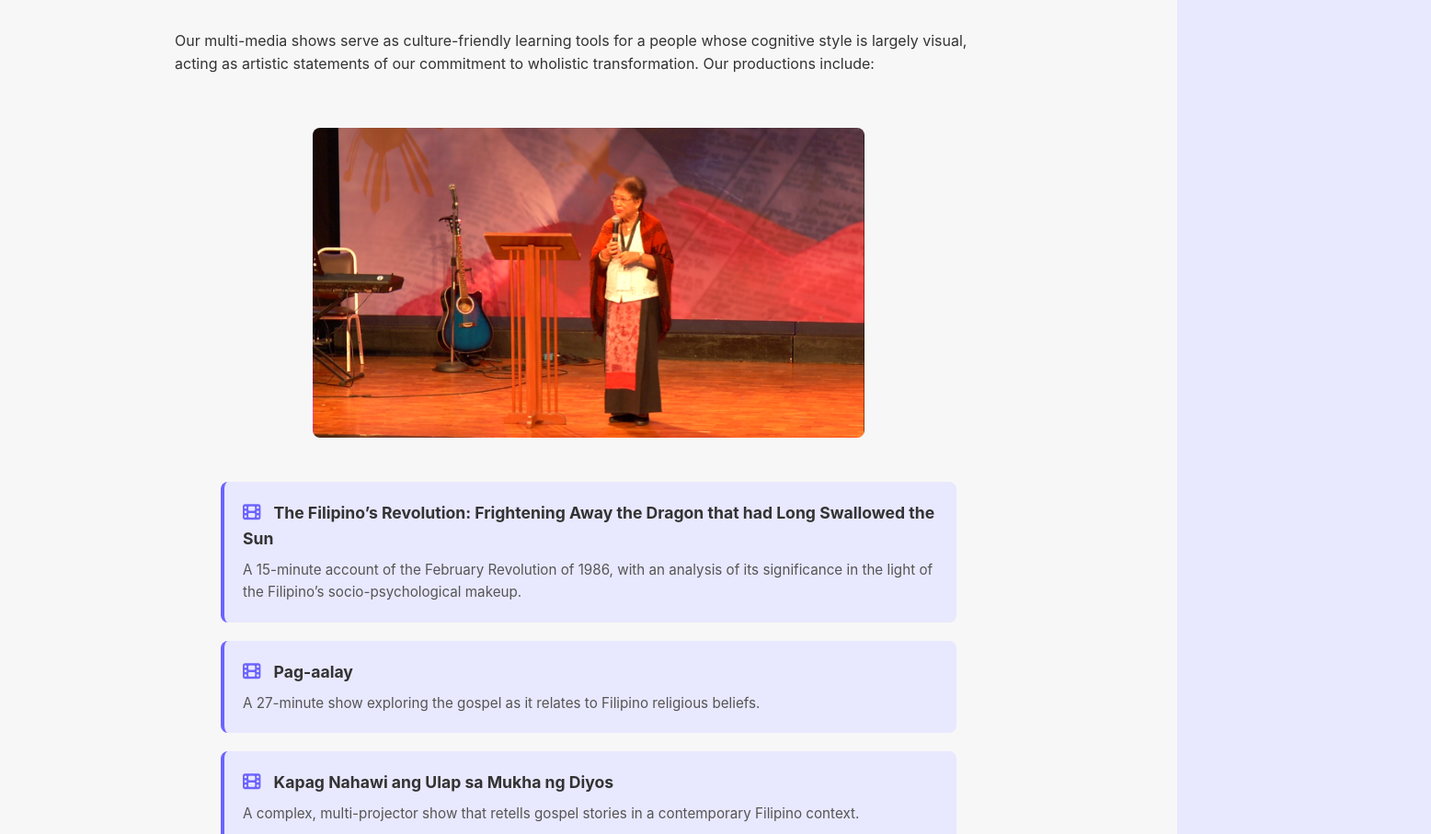
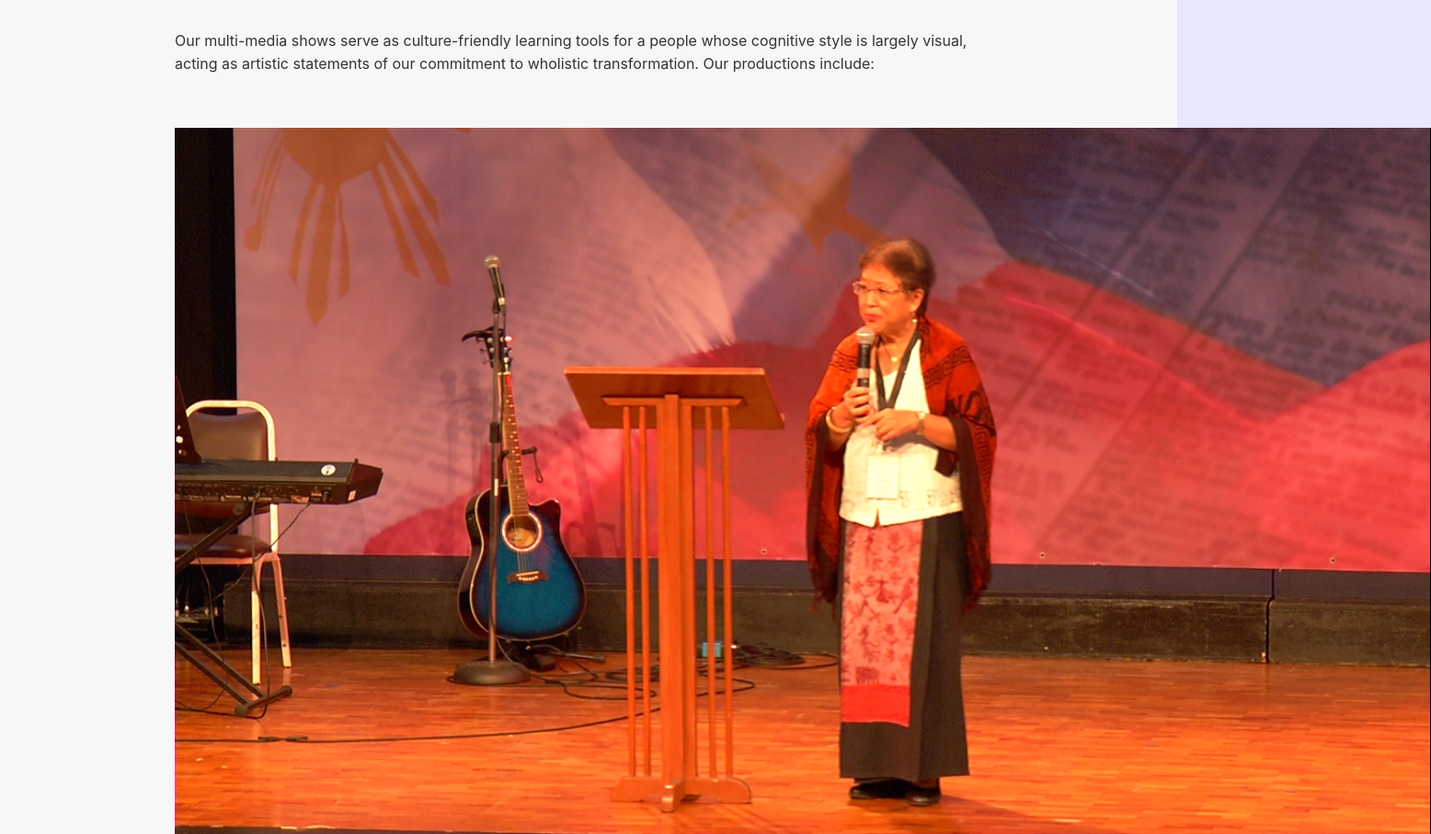
Before and after one commit to marvingregormrzyglod/isacc, a plain HTML site: page advocacy.html in a window 1280 px wide. Shown: the part 2380-3287 px from the top of the page at 92% size, 1556 px wide, since content can reach past the window. Drawn offline with Linux system fonts and the light colour scheme.

Commit message:
Update advocacy.html

```diff
--- a/advocacy.html
+++ b/advocacy.html
@@ -57,8 +57,8 @@
                     <p>Our multi-media shows serve as culture-friendly learning tools for a people whose cognitive style is largely visual, acting as artistic statements of our commitment to wholistic transformation. Our productions include:</p>
                 </div>
             </div>
-            <div class="media-image" style="text-align: center; margin-bottom: 40px;">
-                <img src="advocacy5.png" alt="A photo from a theatre event." style="width: 100%; max-width: 600px; border-radius: 8px;">
+            <div class="media-image">
+                <img src="advocacy5.png" alt="A photo from a theatre event.">
             </div>
             <div class="productions-list-single-column">
                 <div class="production-item">
```
